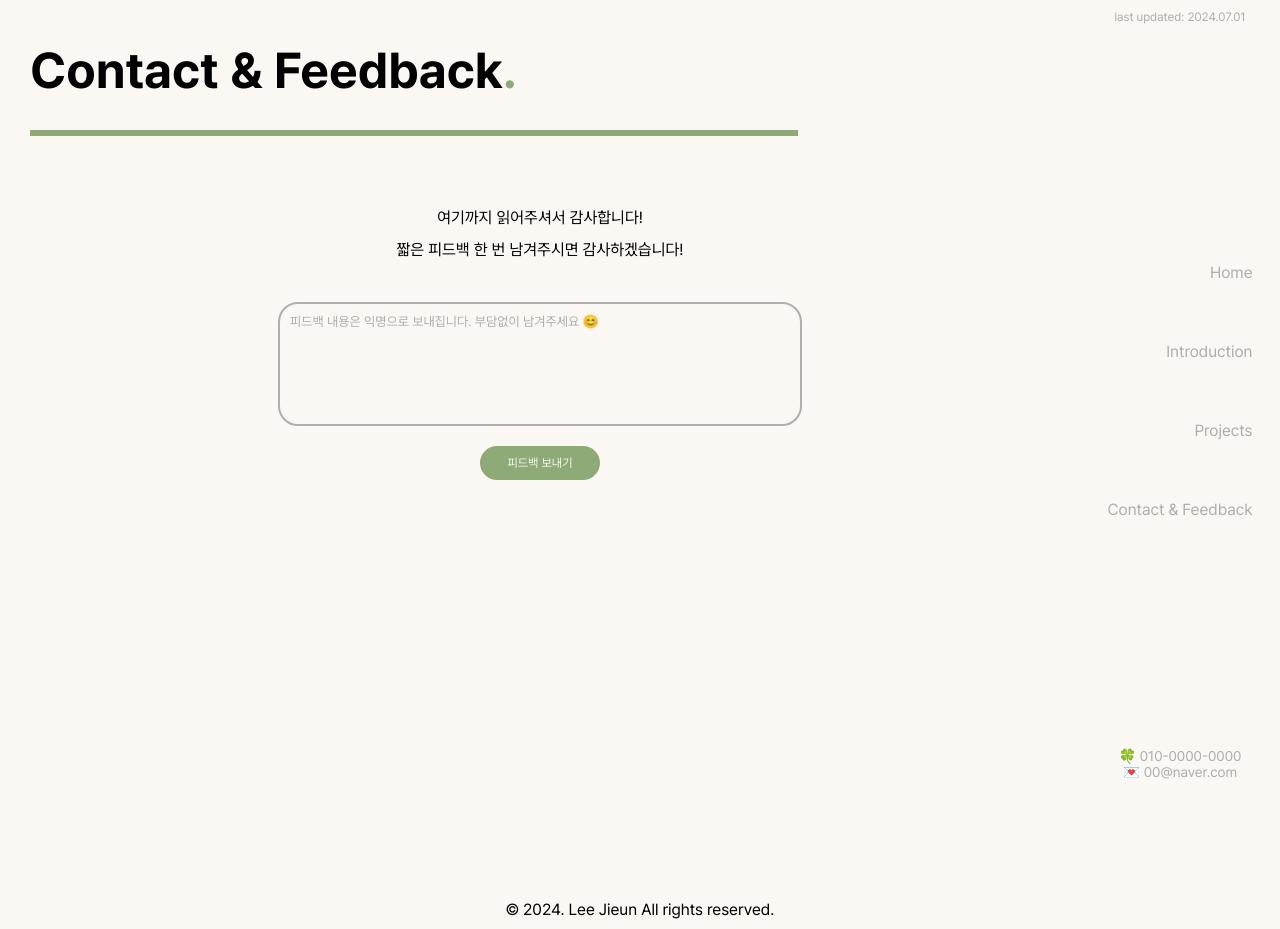
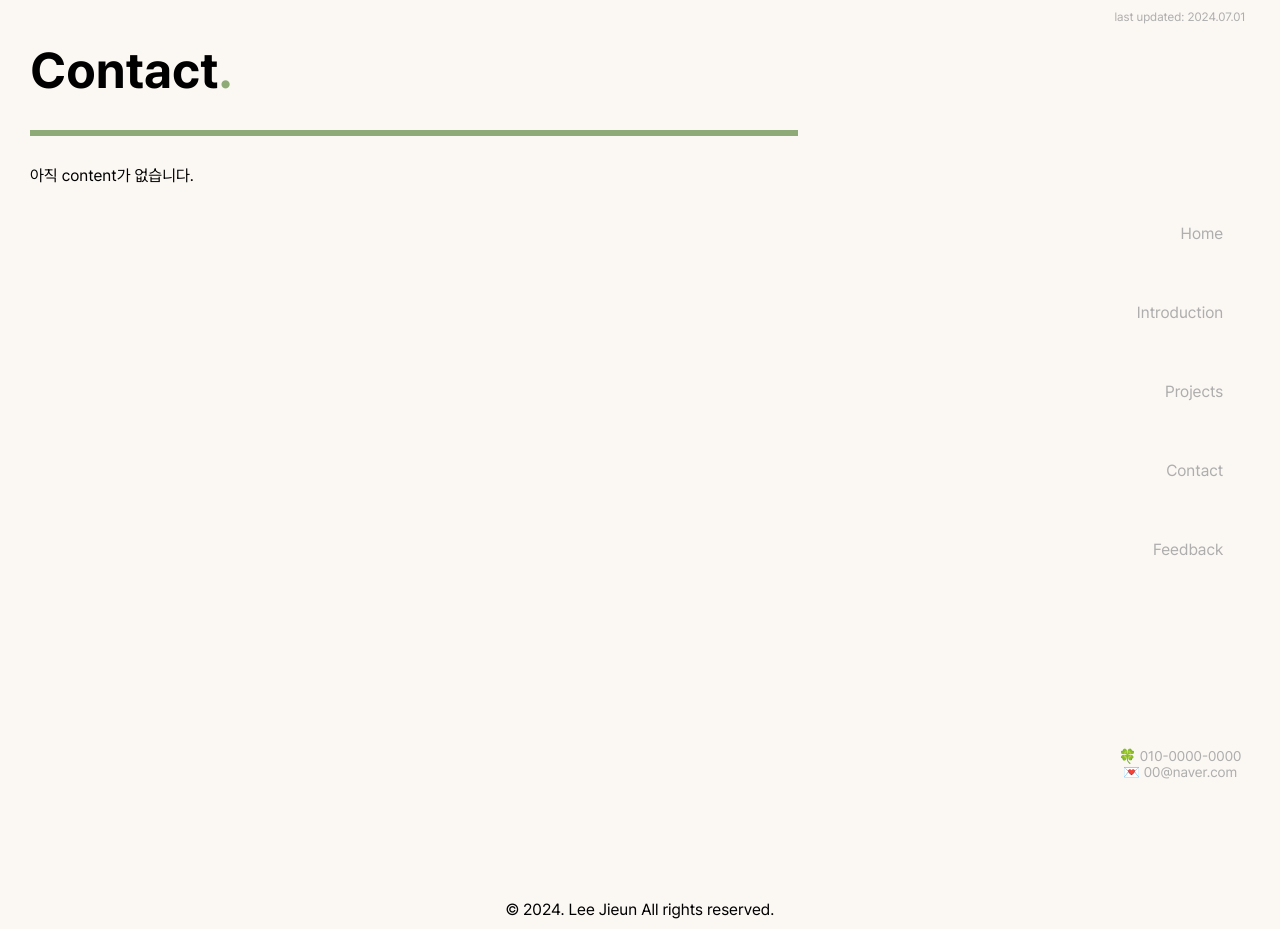
Before and after one commit to vedze/ez-portfolio, a Next.js app: page /contact in a window 1280 px wide. Built offline with nearby package versions, Linux system fonts and the light colour scheme.

Commit message:
Style: Contact페이지 Feedback페이지 분리

```diff
--- a/src/app/contact/page.tsx
+++ b/src/app/contact/page.tsx
@@ -1,11 +1,5 @@
 import CommonFrame from "@/components/CommonFrame";
-import FeedbackContent from "./FeedbackContent";
 
 export default function Contact() {
-  return (
-    <CommonFrame
-      sectionName="Contact & Feedback"
-      content={<FeedbackContent />}
-    />
-  );
+  return <CommonFrame sectionName="Contact" />;
 }
--- /dev/null
+++ b/src/app/feedback/page.tsx
@@ -0,0 +1,6 @@
+import CommonFrame from "@/components/CommonFrame";
+import FeedbackContent from "./FeedbackContent";
+
+export default function Feedback() {
+  return <CommonFrame sectionName="Feedback" content={<FeedbackContent />} />;
+}
--- a/src/app/page.tsx
+++ b/src/app/page.tsx
@@ -4,6 +4,7 @@ import HomePage from "./home/page";
 import Introduce from "./introduce/page";
 import Contact from "./contact/page";
 import Projects from "./projects/page";
+import Feedback from "./feedback/page";
 
 export default function Home() {
   return (
@@ -13,6 +14,7 @@ export default function Home() {
         <Introduce />
         <Projects />
         <Contact />
+        <Feedback />
       </div>
     </main>
   );
--- a/src/components/Sidebar.tsx
+++ b/src/components/Sidebar.tsx
@@ -11,7 +11,8 @@ export default function Sidebar() {
         <Link href="/home">Home</Link>
         <Link href="/introduce">Introduction</Link>
         <Link href="/projects">Projects</Link>
-        <Link href="/contact">Contact & Feedback</Link>
+        <Link href="/contact">Contact</Link>
+        <Link href="/feedback">Feedback</Link>
       </div>
       <div className={styles.infoText}>
         <div>🍀 {PHONE_NUM}</div>
```
Also changed, not shown: src/app/feedback/FeedbackContent.tsx (renamed from src/app/contact/FeedbackContent.tsx).
